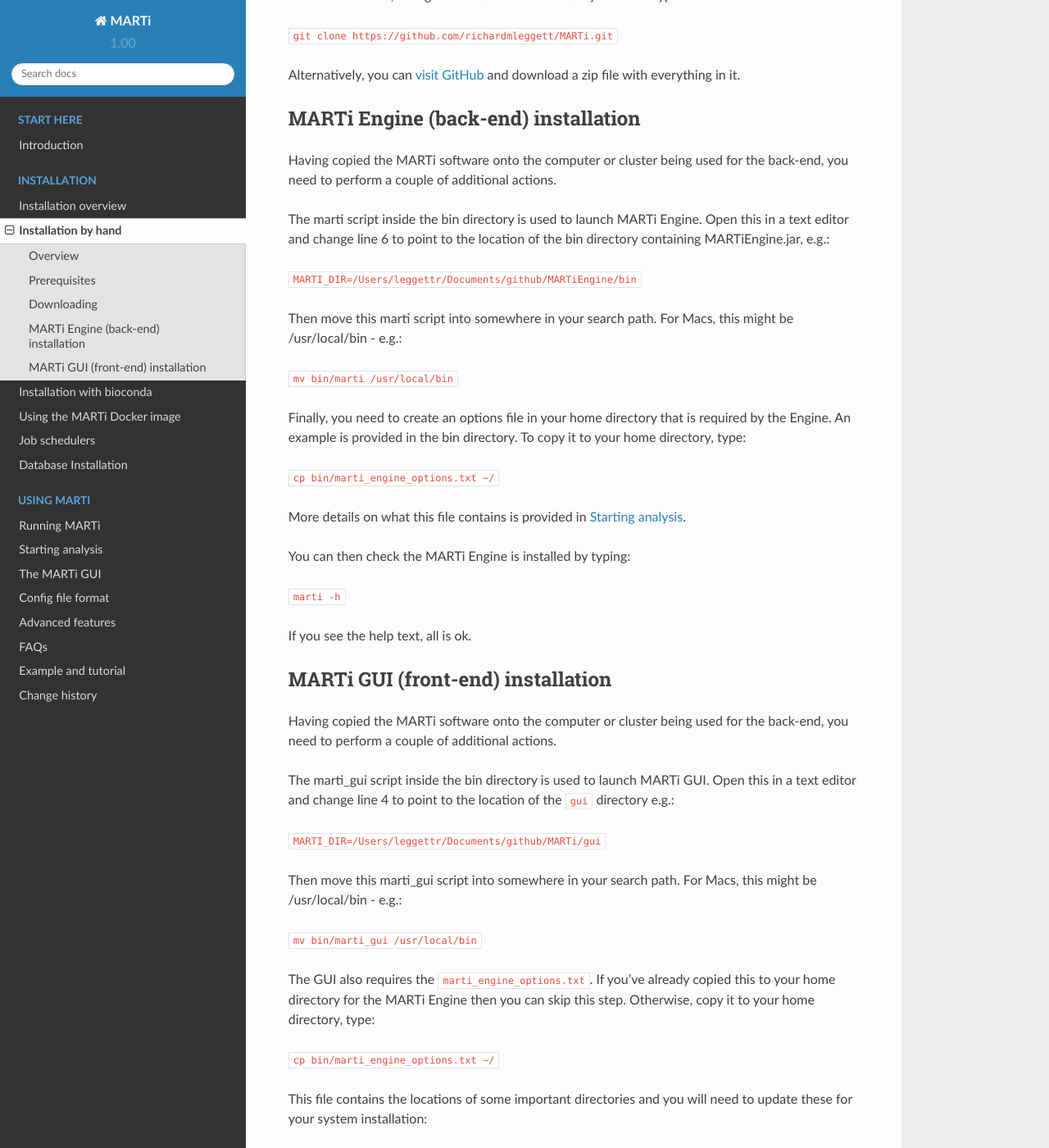
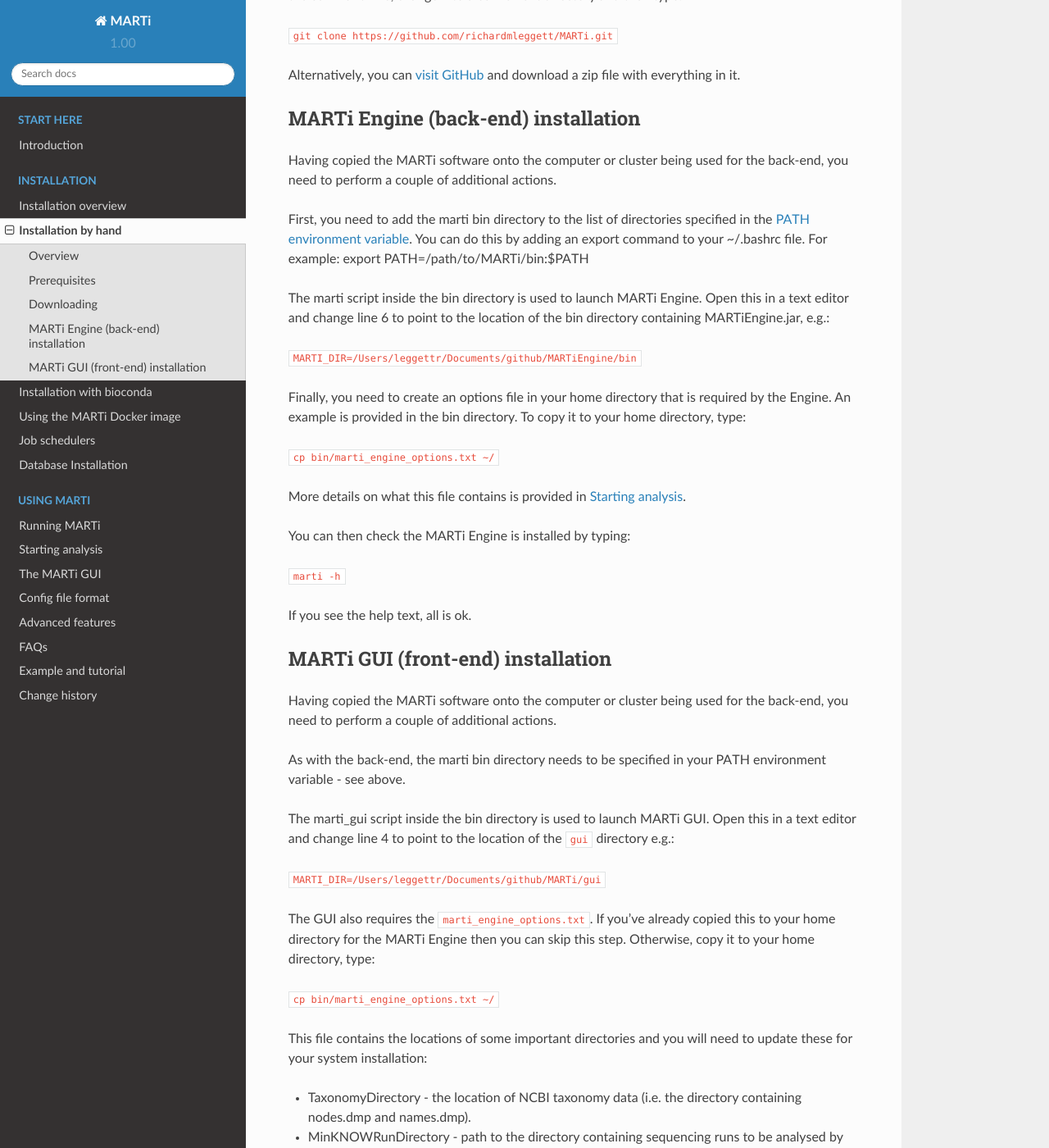
Before and after one commit to richardmleggett/MARTi, a Sphinx documentation site: the page built from docs/source/installationbyhand.rst, in a window 1280 px wide and 1400 px high, scrolled down 1689 px. Shown: the whole window at 82% size. Built offline with Sphinx 7.4.7 and the Read the Docs theme 2.0.0, drawn with Linux system fonts in a browser that asks for light colours; formulas are drawn with MathJax 3.

Commit message:
Update installationbyhand.rst

```diff
--- a/docs/source/installationbyhand.rst
+++ b/docs/source/installationbyhand.rst
@@ -51,13 +51,12 @@
 
 Having copied the MARTi software onto the computer or cluster being used for the back-end, you need to perform a couple of additional actions.
 
+First, you need to add the marti bin directory to the list of directories specified in the `PATH environment variable <https://en.wikipedia.org/wiki/PATH_(variable)>`_. You can do this by adding an export command to your ~/.bashrc file. For example:
+export PATH=/path/to/MARTi/bin:$PATH
+
 The marti script inside the bin directory is used to launch MARTi Engine. Open this in a text editor and change line 6 to point to the location of the bin directory containing MARTiEngine.jar, e.g.:
 
 ``MARTI_DIR=/Users/leggettr/Documents/github/MARTiEngine/bin``
-
-Then move this marti script into somewhere in your search path. For Macs, this might be /usr/local/bin - e.g.:
-
-``mv bin/marti /usr/local/bin``
 
 Finally, you need to create an options file in your home directory that is required by the Engine. An example is provided in the bin directory. To copy it to your home directory, type:
 
@@ -71,19 +70,16 @@
 
 If you see the help text, all is ok.
 
-
 MARTi GUI (front-end) installation
 ----------------------------------
 
 Having copied the MARTi software onto the computer or cluster being used for the back-end, you need to perform a couple of additional actions.
 
+As with the back-end, the marti bin directory needs to be specified in your PATH environment variable - see above.
+
 The marti_gui script inside the bin directory is used to launch MARTi GUI. Open this in a text editor and change line 4 to point to the location of the ``gui`` directory e.g.:
 
 ``MARTI_DIR=/Users/leggettr/Documents/github/MARTi/gui``
-
-Then move this marti_gui script into somewhere in your search path. For Macs, this might be /usr/local/bin - e.g.:
-
-``mv bin/marti_gui /usr/local/bin``
 
 The GUI also requires the ``marti_engine_options.txt``. If you've already copied this to your home directory for the MARTi Engine then you can skip this step. Otherwise, copy it to your home directory, type:
 
@@ -94,7 +90,6 @@
 * TaxonomyDirectory - the location of NCBI taxonomy data (i.e. the directory containing nodes.dmp and names.dmp).
 * MinKNOWRunDirectory - path to the directory containing sequencing runs to be analysed by MARTi. The data for each run directory within the MinKNOWRunDirectory should be in fastq format inside a directory called ``fastq_pass``, ``pass``, or ``fastq``. For example, if your MinKNOWRunDirectory is set to the following: ``/Users/peeln/Documents/data`` and you want to analyse a run called ``Flongle_run_11102022`` then the full path to the pass read data for that sample could look something like this: ``/Users/peeln/Documents/data/Flongle_run_11102022/20221011_1041_X2_AMT909_e26da2dd/fastq_pass`` or simply: ``/Users/peeln/Documents/data/Flongle_run_11102022/pass``
 * MARTiSampleDirectory - the location of a directory that contains, or will contain, MARTi output data. The MARTi GUI will monitor this directory for results to display.
-
 
 Then install the GUI server dependencies by running the following command from inside the gui/UI/ directory (e.g. ``cd gui/UI``) :
 
```
